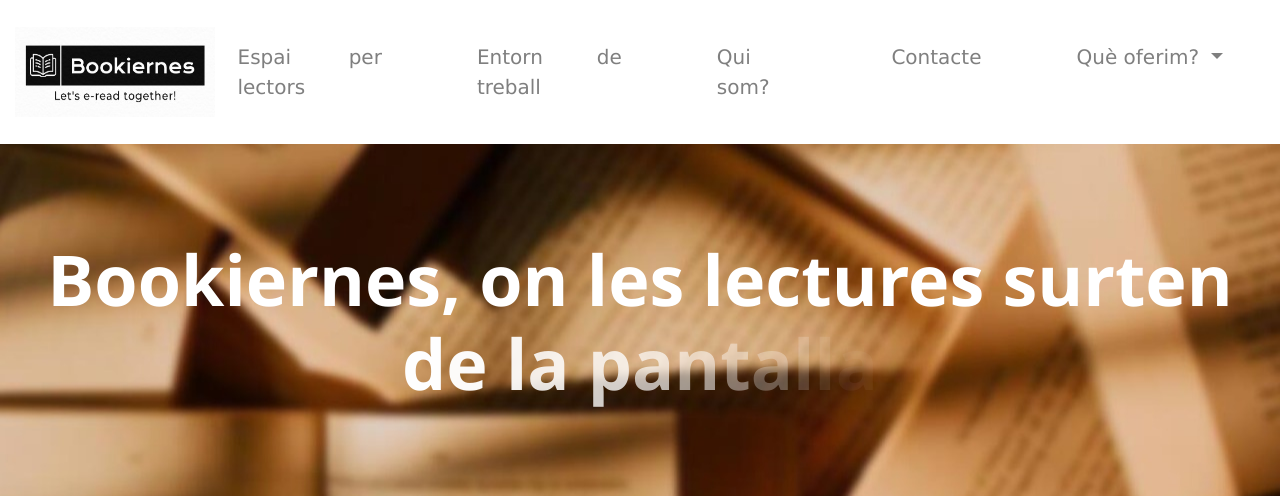
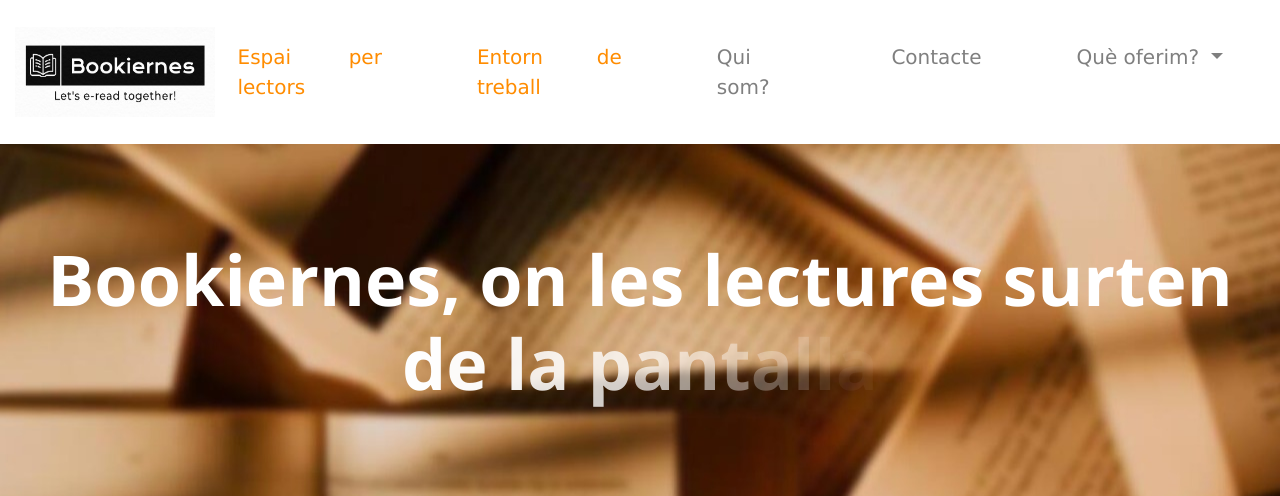
Before and after one commit to RafaCucurull/Bookiernes, a Django app: page / in a window 1280 px wide. Shown: the top 496 px of the page. Run offline with Django 3.2, Linux system fonts and the light colour scheme; some libraries are stand-ins or nearby versions.

Commit message:
mes revisions de templates

```diff
--- a/templates/galeria_imatges.html
+++ b/templates/galeria_imatges.html
@@ -87,7 +87,7 @@
                             <div class="w3-container w3-center w3-margin">
                                 <p style="text-align: center">Títol: {{ object.nom }}</p>
                                 <p style="text-align: center">Dissenyador: {{ llibre.dissenyador }}.
-                                    Ref: {{ object.referència }}</p>
+                                    </p>
                                 <a href="{% url 'descargarimatge' pk=llibre.pk pkimatge=object.pk %}">
                                     <button class="w3-button w3-round-xlarge w3-orange w3-margin">
                                         <div style="color: white; font-weight: bold; font-size: medium"> Descarregar
--- a/templates/main_header.html
+++ b/templates/main_header.html
@@ -11,10 +11,10 @@
     <div class="collapse navbar-collapse" id="navbarSupportedContent">
         <ul class="navbar-nav ml-auto">
             <li class="nav-item" style="margin-right: 80px">
-                <a class="nav-link" style="font-size: 20px" href="{% url 'login_lector' %}">Espai per lectors</a>
+                <a class="nav-link" style="font-size: 20px; color: darkorange" href="{% url 'login_lector' %}">Espai per lectors</a>
             </li>
             <li class="nav-item" style="margin-right: 80px">
-                <a class="nav-link" style="font-size: 20px" href="{% url 'login' %}">Entorn de treball</a>
+                <a class="nav-link" style="font-size: 20px; color: darkorange" href="{% url 'login' %}">Entorn de treball</a>
             </li>
             <li class="nav-item" style="margin-right: 80px">
                 <a class="nav-link" style="font-size: 20px" href="#">Qui som?</a>
```
Also changed, not shown: bookapp/migrations/0001_initial.py (added), bookapp/migrations/0002_auto_20210620_0944.py (added), users/migrations/0001_initial.py (added), 9 other files.
